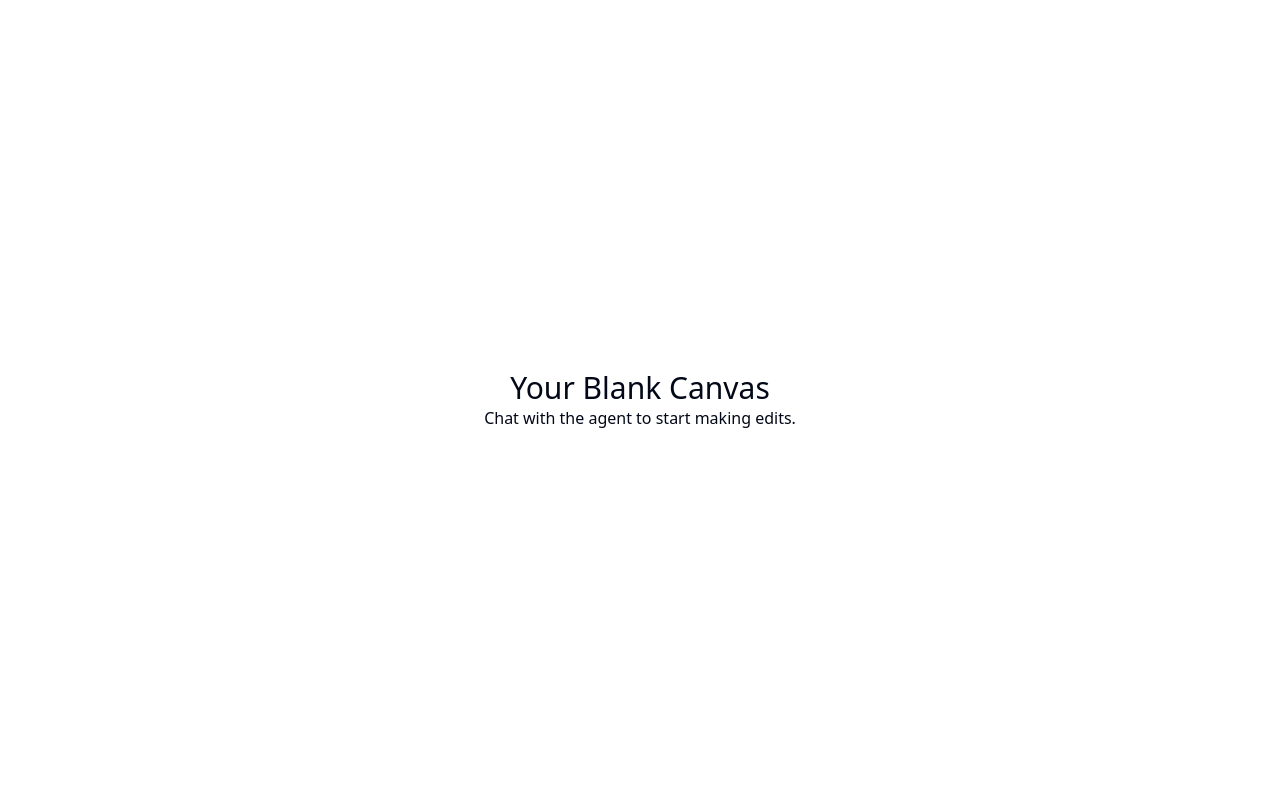
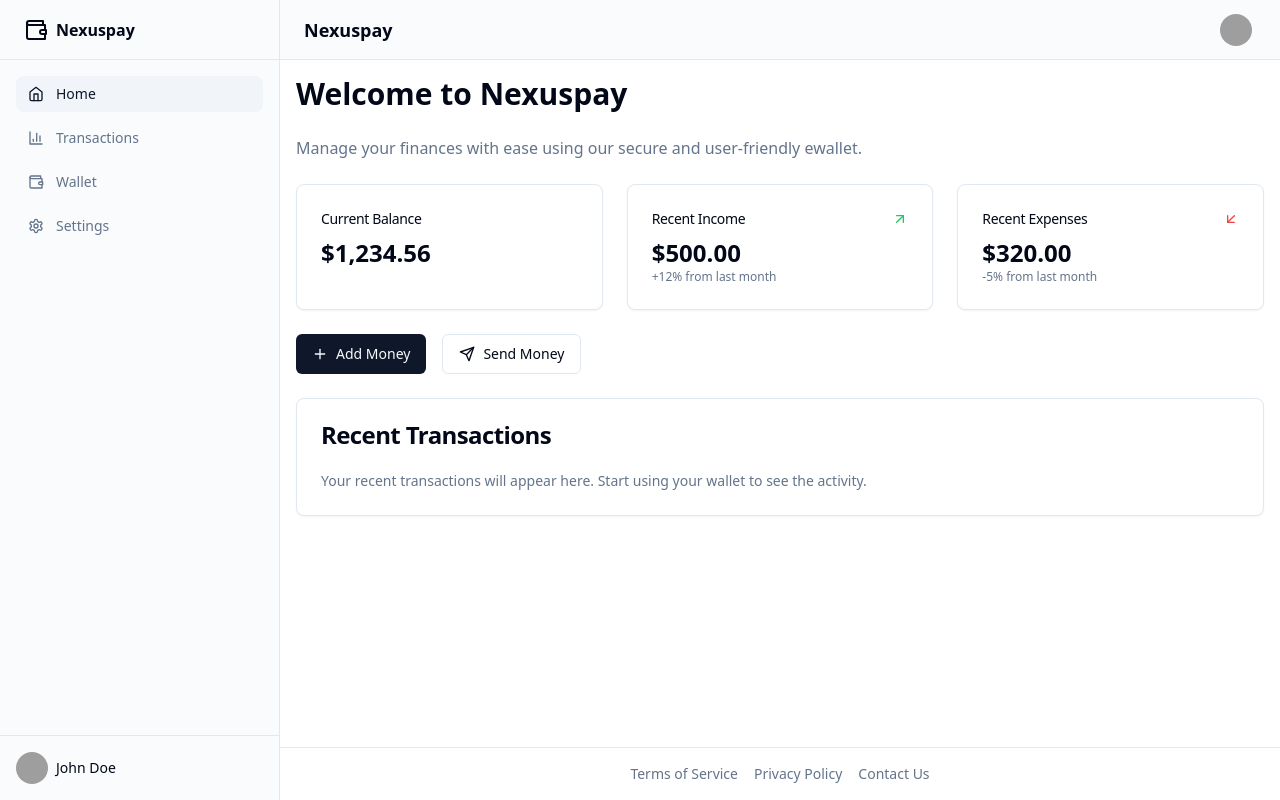
Before and after one commit to GPT-Engineer-App/nexuspay-ewallet, a React (Vite) app: page / in a window 1280 px wide. Built offline with nearby package versions, Linux system fonts and the light colour scheme; grey boxes are pictures that could not be loaded.

Commit message:
Initial layout for Nexuspay ewallet

```diff
--- a/src/App.jsx
+++ b/src/App.jsx
@@ -1,17 +1,32 @@
 import { Toaster } from "@/components/ui/sonner";
 import { TooltipProvider } from "@/components/ui/tooltip";
 import { QueryClient, QueryClientProvider } from "@tanstack/react-query";
-import { Home } from "lucide-react";
+import { Home, Wallet, Settings, BarChart3 } from "lucide-react";
 import { Route, BrowserRouter as Router, Routes } from "react-router-dom";
-import Layout from "./layouts/default"; // available: default, navbar, sidebar
+import Layout from "./layouts/sidebar";
 import Index from "./pages/Index.jsx";
 const queryClient = new QueryClient();
 
 export const navItems = [
   {
-    title: "Home", // Feel free to change this to your liking
+    title: "Home",
     to: "/",
     icon: <Home className="h-4 w-4" />,
+  },
+  {
+    title: "Transactions",
+    to: "/transactions",
+    icon: <BarChart3 className="h-4 w-4" />,
+  },
+  {
+    title: "Wallet",
+    to: "/wallet",
+    icon: <Wallet className="h-4 w-4" />,
+  },
+  {
+    title: "Settings",
+    to: "/settings",
+    icon: <Settings className="h-4 w-4" />,
   },
 ];
 
--- a/src/layouts/sidebar.jsx
+++ b/src/layouts/sidebar.jsx
@@ -9,9 +9,10 @@ import {
 } from "@/components/ui/dropdown-menu";
 import { Sheet, SheetContent, SheetTrigger } from "@/components/ui/sheet";
 import { cn } from "@/lib/utils";
-import { CircleUser, Menu, Package2 } from "lucide-react";
+import { CircleUser, Menu, Wallet } from "lucide-react";
 import { NavLink, Outlet } from "react-router-dom";
 import { navItems } from "../App";
+import { Avatar, AvatarFallback, AvatarImage } from "@/components/ui/avatar";
 
 const Layout = () => {
   return (
@@ -20,11 +21,21 @@ const Layout = () => {
       <div className="flex flex-col">
         <header className="flex h-14 items-center gap-4 border-b bg-muted/40 px-4 lg:h-[60px] lg:px-6">
           <MobileSidebar />
-          <div className="w-full flex-1">{/* Add nav bar content here! */}</div>
+          <div className="w-full flex-1 flex justify-between items-center">
+            <h1 className="text-lg font-semibold">Nexuspay</h1>
+            <UserDropdown />
+          </div>
         </header>
         <main className="flex-grow p-4 overflow-auto">
           <Outlet />
         </main>
+        <footer className="border-t py-4 px-6 text-center text-sm text-muted-foreground">
+          <nav className="flex justify-center space-x-4">
+            <a href="#" className="hover:underline">Terms of Service</a>
+            <a href="#" className="hover:underline">Privacy Policy</a>
+            <a href="#" className="hover:underline">Contact Us</a>
+          </nav>
+        </footer>
       </div>
     </div>
   );
@@ -35,11 +46,11 @@ const Sidebar = () => (
     <div className="flex h-full max-h-screen flex-col gap-2">
       <div className="flex h-14 items-center border-b px-4 lg:h-[60px] lg:px-6">
         <NavLink to="/" className="flex items-center gap-2 font-semibold">
-          <Package2 className="h-6 w-6" />
-          <span>Acme Inc</span>
+          <Wallet className="h-6 w-6" />
+          <span>Nexuspay</span>
         </NavLink>
       </div>
-      <div className="flex-1">
+      <div className="flex-1 overflow-auto py-2">
         <nav className="grid items-start px-2 text-sm font-medium lg:px-4 gap-2">
           {navItems.map((item) => (
             <SidebarNavLink key={item.to} to={item.to}>
@@ -48,6 +59,15 @@ const Sidebar = () => (
             </SidebarNavLink>
           ))}
         </nav>
+      </div>
+      <div className="mt-auto p-4 border-t">
+        <div className="flex items-center gap-2">
+          <Avatar className="h-8 w-8">
+            <AvatarImage src="/placeholder-avatar.jpg" alt="User" />
+            <AvatarFallback>U</AvatarFallback>
+          </Avatar>
+          <div className="text-sm font-medium">John Doe</div>
+        </div>
       </div>
     </div>
   </div>
@@ -67,11 +87,12 @@ const MobileSidebar = () => (
           to="/"
           className="flex items-center gap-2 text-lg font-semibold mb-4"
         >
-          <Package2 className="h-6 w-6" />
-          <span className="sr-only">Acme Inc</span>
+          <Wallet className="h-6 w-6" />
+          <span>Nexuspay</span>
         </NavLink>
         {navItems.map((item) => (
           <SidebarNavLink key={item.to} to={item.to}>
+            {item.icon}
             {item.title}
           </SidebarNavLink>
         ))}
@@ -83,15 +104,17 @@ const MobileSidebar = () => (
 const UserDropdown = () => (
   <DropdownMenu>
     <DropdownMenuTrigger asChild>
-      <Button variant="secondary" size="icon" className="rounded-full">
-        <CircleUser className="h-5 w-5" />
-        <span className="sr-only">Toggle user menu</span>
+      <Button variant="ghost" size="icon" className="rounded-full">
+        <Avatar className="h-8 w-8">
+          <AvatarImage src="/placeholder-avatar.jpg" alt="User" />
+          <AvatarFallback>U</AvatarFallback>
+        </Avatar>
       </Button>
     </DropdownMenuTrigger>
     <DropdownMenuContent align="end">
       <DropdownMenuLabel>My Account</DropdownMenuLabel>
       <DropdownMenuSeparator />
-      <DropdownMenuItem>Settings</DropdownMenuItem>
+      <DropdownMenuItem>Account</DropdownMenuItem>
       <DropdownMenuItem>Support</DropdownMenuItem>
       <DropdownMenuSeparator />
       <DropdownMenuItem>Logout</DropdownMenuItem>
--- a/src/pages/Index.jsx
+++ b/src/pages/Index.jsx
@@ -1,10 +1,67 @@
-// Update this page (the content is just a fallback if you fail to update the page)
+import { Card, CardContent, CardHeader, CardTitle } from "@/components/ui/card";
+import { Button } from "@/components/ui/button";
+import { ArrowUpRight, ArrowDownLeft, Plus, Send } from "lucide-react";
 
 const Index = () => {
   return (
-    <div className="text-center">
-      <h1 className="text-3xl">Your Blank Canvas</h1>
-      <p>Chat with the agent to start making edits.</p>
+    <div className="space-y-6">
+      <h1 className="text-3xl font-bold">Welcome to Nexuspay</h1>
+      <p className="text-muted-foreground">
+        Manage your finances with ease using our secure and user-friendly ewallet.
+      </p>
+
+      <div className="grid gap-6 md:grid-cols-2 lg:grid-cols-3">
+        <Card>
+          <CardHeader className="flex flex-row items-center justify-between space-y-0 pb-2">
+            <CardTitle className="text-sm font-medium">Current Balance</CardTitle>
+          </CardHeader>
+          <CardContent>
+            <div className="text-2xl font-bold">$1,234.56</div>
+          </CardContent>
+        </Card>
+
+        <Card>
+          <CardHeader className="flex flex-row items-center justify-between space-y-0 pb-2">
+            <CardTitle className="text-sm font-medium">Recent Income</CardTitle>
+            <ArrowUpRight className="h-4 w-4 text-green-500" />
+          </CardHeader>
+          <CardContent>
+            <div className="text-2xl font-bold">$500.00</div>
+            <p className="text-xs text-muted-foreground">+12% from last month</p>
+          </CardContent>
+        </Card>
+
+        <Card>
+          <CardHeader className="flex flex-row items-center justify-between space-y-0 pb-2">
+            <CardTitle className="text-sm font-medium">Recent Expenses</CardTitle>
+            <ArrowDownLeft className="h-4 w-4 text-red-500" />
+          </CardHeader>
+          <CardContent>
+            <div className="text-2xl font-bold">$320.00</div>
+            <p className="text-xs text-muted-foreground">-5% from last month</p>
+          </CardContent>
+        </Card>
+      </div>
+
+      <div className="flex flex-wrap gap-4">
+        <Button>
+          <Plus className="mr-2 h-4 w-4" /> Add Money
+        </Button>
+        <Button variant="outline">
+          <Send className="mr-2 h-4 w-4" /> Send Money
+        </Button>
+      </div>
+
+      <Card>
+        <CardHeader>
+          <CardTitle>Recent Transactions</CardTitle>
+        </CardHeader>
+        <CardContent>
+          <p className="text-sm text-muted-foreground">
+            Your recent transactions will appear here. Start using your wallet to see the activity.
+          </p>
+        </CardContent>
+      </Card>
     </div>
   );
 };
```
